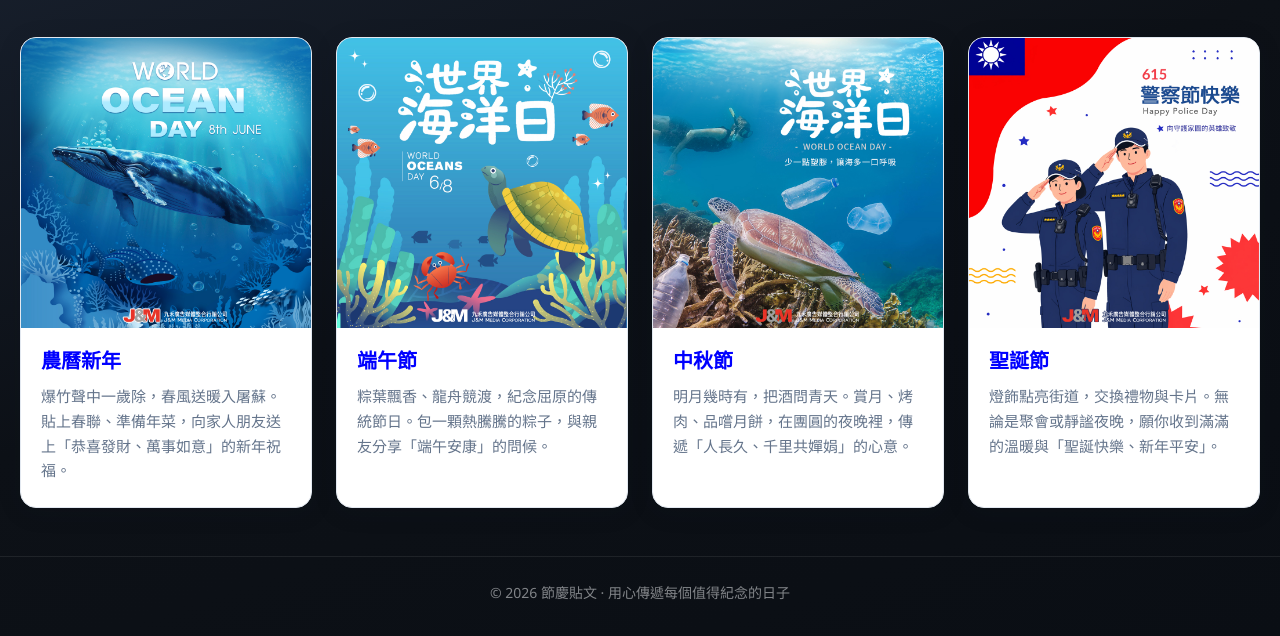
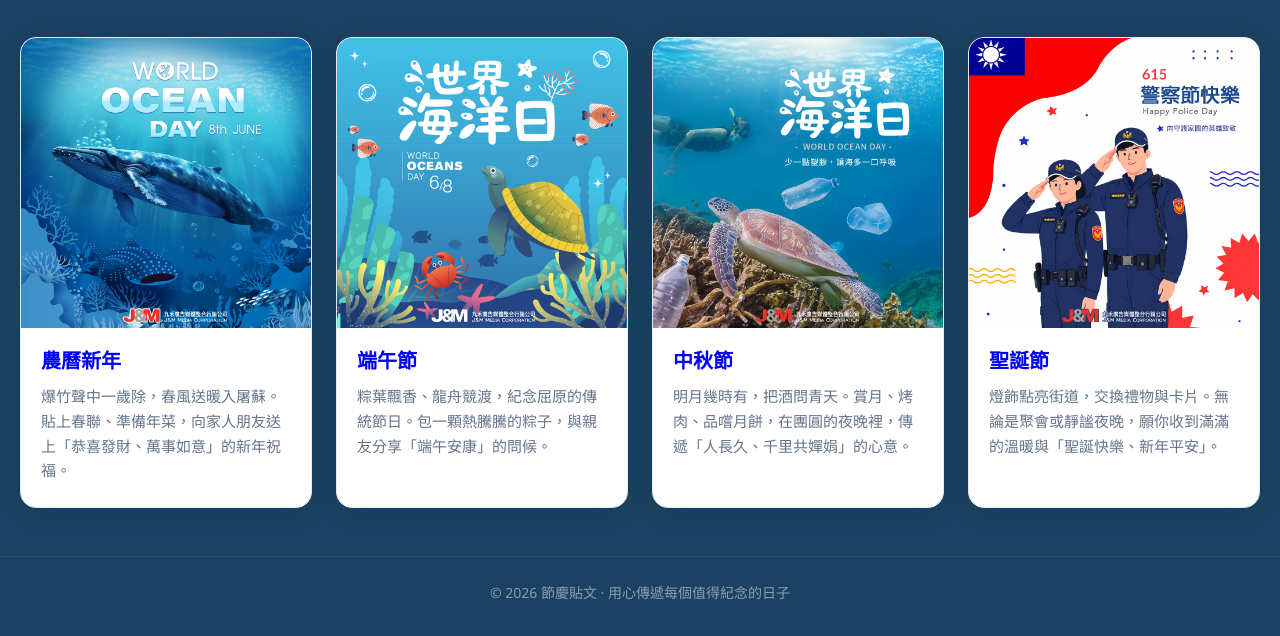
Before and after one commit to agathavandy/cursor-test, a website: page index.html in a window 1280 px wide. Shown: the part 188-824 px from the top of the page. Drawn offline with Linux system fonts and the light colour scheme.

Commit message:
改變背景

```diff
--- a/assets/scss/_base.scss
+++ b/assets/scss/_base.scss
@@ -17,8 +17,9 @@ body {
   font-size: $font-size-base;
   line-height: $line-height-base;
   color: $color-text;
-  background: linear-gradient(160deg, $color-bg-gradient-start 0%, $color-bg-gradient-end 50%, #0a0e14 100%);
+  // background: linear-gradient(160deg, $color-bg-gradient-start 0%, $color-bg-gradient-end 50%, #0a0e14 100%);
   min-height: 100vh;
+  background-color: rgb(27, 66, 99);
 }
 
 img {
```
Also changed, not shown: assets/css/main.css, assets/css/main.min.css (added), 2 other files.
